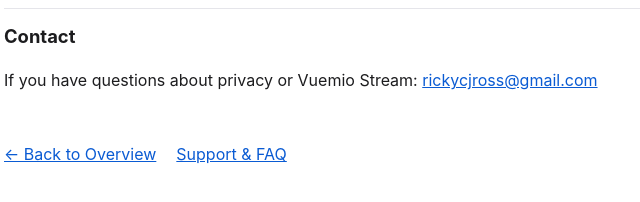
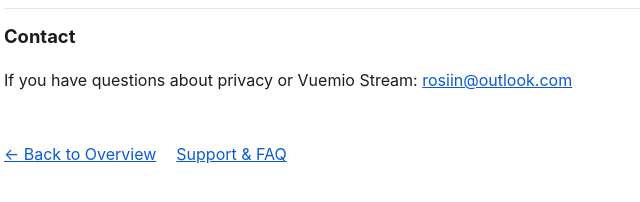
Before and after one commit to RoscoNI/vuemio-stream-support, a plain HTML site: page privacy.html in a window 1280 px wide. Shown: the part 1647-1849 px from the top of the page, 268-908 px from the left. Drawn offline with Linux system fonts and the light colour scheme.

Commit message:
Update support contact email to rosiin@outlook.com

```diff
--- a/privacy.html
+++ b/privacy.html
@@ -101,7 +101,7 @@
 <h2>Contact</h2>
 <p>
   If you have questions about privacy or Vuemio Stream:
-  <a href="mailto:rickycjross@gmail.com">rickycjross@gmail.com</a>
+  <a href="mailto:rosiin@outlook.com">rosiin@outlook.com</a>
 </p>
 
 <nav>
```
Also changed, not shown: support.html (+1 -1 lines).
